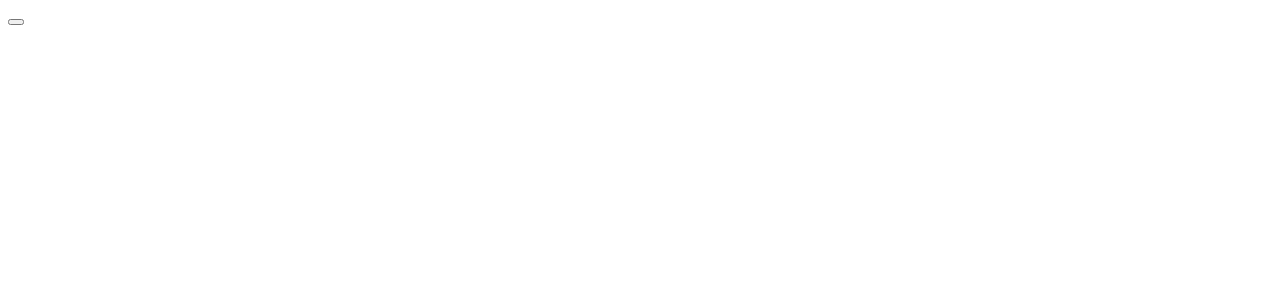
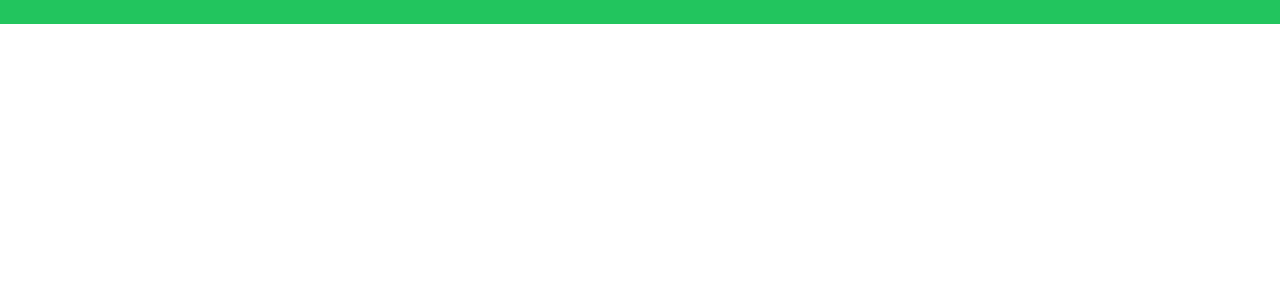
Before and after one commit to kevin-Bejarano-Aviles/api-proyecto-valtech, a React (Create React App) app in the folder front/: page /button in a window 1280 px wide. Shown: the top 300 px of the page. Built offline with nearby package versions, Linux system fonts and the light colour scheme.

Commit message:
instalación de tailwind

```diff
--- a/front/package.json
+++ b/front/package.json
@@ -36,5 +36,10 @@
       "last 1 firefox version",
       "last 1 safari version"
     ]
+  },
+  "devDependencies": {
+    "autoprefixer": "^10.4.8",
+    "postcss": "^8.4.16",
+    "tailwindcss": "^3.1.8"
   }
 }
--- /dev/null
+++ b/front/postcss.config.js
@@ -0,0 +1,6 @@
+module.exports = {
+  plugins: {
+    tailwindcss: {},
+    autoprefixer: {},
+  },
+}
--- a/front/src/App.css
+++ b/front/src/App.css
@@ -0,0 +1,3 @@
+@tailwind base;
+@tailwind components;
+@tailwind utilities;
--- a/front/src/App.js
+++ b/front/src/App.js
@@ -4,7 +4,7 @@ import HomePage from './pages/HomePage';
 import LoginPage from './pages/LoginPage';
 import OrientedSignUpPage from './pages/OrientedSignUpPage';
 import Button from './components/Button';
-import Header from './components/Header';
+import Header from './components/HeaderPublic';
 import OrientedList from './components/OrientedList';
 import Oriented from './components/Oriented';
 
@@ -17,7 +17,7 @@ function App() {
 
       {/*  Las Rutas de abajo son sólo temporales por si necesitan ir viendo lo que crean */}
       <Route path={'/button'} element={<Button />} />
-      <Route path={'/header'} element={<Header />} />
+      <Route path={'/header-public'} element={<Header />} />
       <Route path={'/oriented-list'} element={<OrientedList />} />
       <Route path={'/oriented'} element={<Oriented />} />
     </Routes>
--- a/front/src/components/Button.jsx
+++ b/front/src/components/Button.jsx
@@ -1,8 +1,12 @@
+import React from "react";
+
 function Button({type,nombre,handleFunction}) {
   //hice que la funcion no este aun para que no afecte en el renderizado
 
   return (
-    <button type={type} onClick={handleFunction}>{nombre}</button>
+    <div className="bg-green-500">
+    <button  type={type} onClick={handleFunction}>{nombre}</button>
+  </div>
   )
 }
 
--- a/front/src/index.css
+++ b/front/src/index.css
@@ -0,0 +1,3 @@
+@tailwind base;
+@tailwind components;
+@tailwind utilities;
--- /dev/null
+++ b/front/tailwind.config.js
@@ -0,0 +1,10 @@
+/** @type {import('tailwindcss').Config} */
+module.exports = {
+  content: [
+    "./src/**/*.{js,jsx,ts,tsx}",
+  ],
+  theme: {
+    extend: {},
+  },
+  plugins: [],
+}
```
Also changed, not shown: front/src/components/HeaderPublic.jsx (renamed from front/src/components/Header.jsx), 1 other file (tests, documents, lock files or other folders).
